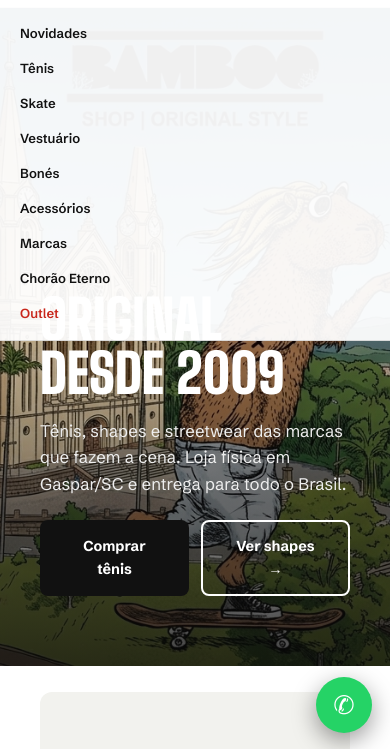
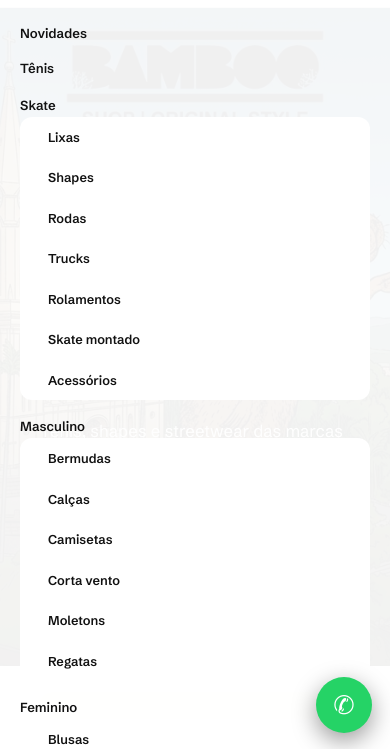
Before and after one commit to MoraiszW3/portfolio, a plain HTML site: page bamboo/index.html in a window 390 px wide. Both pictures are taken after a click on the button "Abrir menu". Shown: the part 93-842 px from the top of the page. Drawn offline with Linux system fonts and the light colour scheme.

Commit message:
Bamboo: dropdowns do menu original + busca por subcategoria

```diff
--- a/bamboo/css/style.css
+++ b/bamboo/css/style.css
@@ -39,6 +39,12 @@
 .nav a { text-decoration: none; font-size: .82rem; font-weight: 600; color: var(--ink); }
 .nav a:hover { text-decoration: underline; }
 .nav a.outlet { color: #c8261b; }
+.has-drop { position: relative; }
+.has-drop > a { display: inline-block; }
+.drop { position: absolute; top: 100%; left: -12px; background: var(--bg); border: 1px solid var(--line); border-radius: 12px; padding: 8px; min-width: 210px; display: none; flex-direction: column; box-shadow: 0 18px 44px rgba(0,0,0,.14); z-index: 50; }
+.has-drop:hover .drop, .has-drop:focus-within .drop { display: flex; }
+.drop a { padding: 10px 14px; font-size: .8rem; border-radius: 8px; }
+.drop a:hover { background: var(--bg2); }
 
 /* hero */
 .hero { position: relative; min-height: 78vh; display: flex; align-items: flex-end; overflow: hidden; background: #111; }
@@ -182,6 +188,7 @@
   .nav { display: none; position: absolute; top: 100%; left: 0; right: 0; background: var(--headerbg); flex-direction: column; padding: 16px 20px; gap: 14px; border-bottom: 1px solid var(--line); }
   .header { position: sticky; }
   .nav.open { display: flex; }
+  .drop { position: static; display: flex; border: 0; box-shadow: none; padding: 0 0 0 14px; min-width: 0; }
   .hamburger { display: block; }
 }
 @media (max-width: 560px) {
--- a/bamboo/index.html
+++ b/bamboo/index.html
@@ -26,10 +26,48 @@
     <nav class="nav" id="nav">
       <a href="#produtos">Novidades</a>
       <a href="#produtos" data-cat="tenis">Tênis</a>
-      <a href="#produtos" data-cat="skate">Skate</a>
-      <a href="#produtos" data-cat="vestuario">Vestuário</a>
-      <a href="#produtos" data-cat="bones">Bonés</a>
-      <a href="#produtos" data-cat="bones">Acessórios</a>
+      <div class="has-drop">
+        <a href="#produtos" data-cat="skate">Skate</a>
+        <div class="drop">
+          <a href="#produtos" data-search="lixa">Lixas</a>
+          <a href="#produtos" data-search="shape">Shapes</a>
+          <a href="#produtos" data-search="roda">Rodas</a>
+          <a href="#produtos" data-search="truck">Trucks</a>
+          <a href="#produtos" data-search="rolamento">Rolamentos</a>
+          <a href="#produtos" data-search="montado">Skate montado</a>
+          <a href="#produtos" data-cat="bones">Acessórios</a>
+        </div>
+      </div>
+      <div class="has-drop">
+        <a href="#produtos">Masculino</a>
+        <div class="drop">
+          <a href="#produtos" data-search="bermuda">Bermudas</a>
+          <a href="#produtos" data-search="calca">Calças</a>
+          <a href="#produtos" data-search="camiseta">Camisetas</a>
+          <a href="#produtos" data-search="corta">Corta vento</a>
+          <a href="#produtos" data-search="moletom">Moletons</a>
+          <a href="#produtos" data-search="regata">Regatas</a>
+        </div>
+      </div>
+      <div class="has-drop">
+        <a href="#produtos" data-search="feminino">Feminino</a>
+        <div class="drop">
+          <a href="#produtos" data-search="blusa">Blusas</a>
+          <a href="#produtos" data-search="tenis feminino">Tênis feminino</a>
+        </div>
+      </div>
+      <div class="has-drop">
+        <a href="#produtos" data-cat="bones">Acessórios</a>
+        <div class="drop">
+          <a href="#produtos" data-search="carteira">Carteiras</a>
+          <a href="#produtos" data-search="chinelo">Chinelos</a>
+          <a href="#produtos" data-search="gorro">Gorros</a>
+          <a href="#produtos" data-search="meia">Meias</a>
+          <a href="#produtos" data-search="mochila">Mochilas</a>
+          <a href="#produtos" data-search="relogio">Relógios</a>
+          <a href="#produtos" data-search="shoulder">Shoulder bag</a>
+        </div>
+      </div>
       <a href="#marcas">Marcas</a>
       <a href="#chorao">Chorão Eterno</a>
       <a href="#produtos" data-cat="outlet" class="outlet">Outlet</a>
--- a/bamboo/js/app.js
+++ b/bamboo/js/app.js
@@ -63,7 +63,14 @@
       toast("Mostrando: " + (map[cat] || cat));
     }
   };
+  var goSearch = function (term) {
+    $("#searchInput").value = term;
+    renderAll(term.trim());
+    document.querySelector("#produtos").scrollIntoView({ behavior: "smooth" });
+  };
   document.addEventListener("click", function (e) {
+    var s = e.target.closest("a[data-search]");
+    if (s) { e.preventDefault(); goSearch(s.getAttribute("data-search")); $("#nav").classList.remove("open"); return; }
     var q = e.target.closest("a[data-qv]");
     if (q) { e.preventDefault(); location.href = "pdp.html?id=" + q.getAttribute("data-qv"); return; }
     var a = e.target.closest("a[data-cat]");
```
